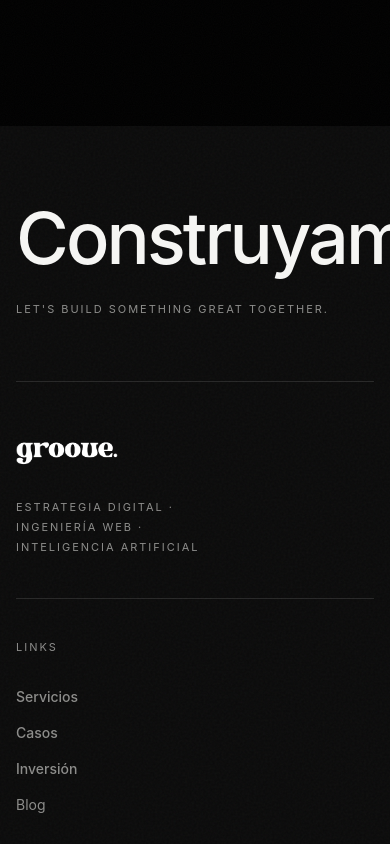
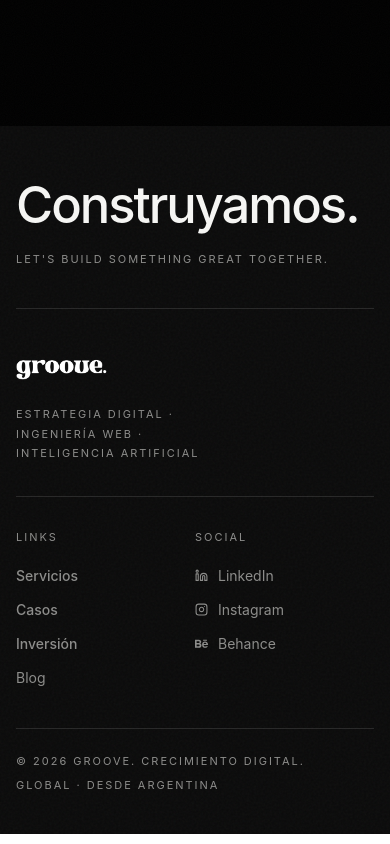
Before and after one commit to yennerichfotografia-design/groove, a React (Vite) app: page /metodo in a window 390 px wide. Shown: the part 2760-3604 px from the top of the page. Built offline with nearby package versions, Linux system fonts and the light colour scheme; a web font is replaced by a local one.

Commit message:
fix: compact footer on mobile (links+social side by side, smaller CTA)

```diff
--- a/src/app/components/Footer.tsx
+++ b/src/app/components/Footer.tsx
@@ -76,44 +76,44 @@ export function Footer() {
         {/* ── CTA statement ──────────────────────────────── */}
         <div
           style={{
-            paddingTop: 'clamp(5rem, 12vw, 10rem)',
-            paddingBottom: 'clamp(4rem, 8vw, 7rem)',
+            paddingTop: 'clamp(3.5rem, 12vw, 10rem)',
+            paddingBottom: 'clamp(2.5rem, 8vw, 7rem)',
             borderBottom: '1px solid var(--rd-line)',
           }}
         >
           <h2
             className="font-display"
             style={{
-              fontSize: 'clamp(4.5rem, 14vw, 13rem)',
-              lineHeight: 0.88,
+              fontSize: 'clamp(3rem, 13vw, 13rem)',
+              lineHeight: 0.9,
               letterSpacing: '-0.04em',
               color: 'var(--rd-fg)',
             }}
           >
             <RevealText>Construyamos.</RevealText>
           </h2>
-          <p className="rd-meta" style={{ marginTop: '2rem' }}>
+          <p className="rd-meta" style={{ marginTop: '1.5rem' }}>
             Let's build something great together.
           </p>
         </div>
 
         {/* ── Columns ──────────────────────────────────── */}
         <div
-          className="grid grid-cols-1 md:grid-cols-[2fr_1fr_1fr]"
+          className="grid grid-cols-2 md:grid-cols-[2fr_1fr_1fr]"
           style={{
-            paddingTop: 'clamp(3rem, 6vw, 5rem)',
-            paddingBottom: 'clamp(3rem, 6vw, 5rem)',
+            paddingTop: 'clamp(2.5rem, 6vw, 5rem)',
+            paddingBottom: 'clamp(2.5rem, 6vw, 5rem)',
           }}
         >
           {/* Brand */}
           <div
-            className="pb-10 md:pb-0 md:pr-16 border-b md:border-b-0 md:border-r"
+            className="col-span-2 md:col-span-1 pb-8 mb-8 md:mb-0 md:pb-0 md:pr-16 border-b md:border-b-0 md:border-r"
             style={{ borderColor: 'var(--rd-line)' }}
           >
             <img
               src={logoImage}
               alt="Groove"
-              className="h-9 w-auto mb-8"
+              className="h-8 md:h-9 w-auto mb-6 md:mb-8"
               style={{ filter: 'brightness(0) invert(1)' }}
             />
             <p
@@ -126,13 +126,13 @@ export function Footer() {
 
           {/* Links */}
           <div
-            className="py-10 md:py-0 md:px-14 border-b md:border-b-0 md:border-r"
+            className="md:px-14 md:border-r"
             style={{ borderColor: 'var(--rd-line)' }}
           >
-            <p className="rd-meta" style={{ marginBottom: '2rem' }}>
+            <p className="rd-meta" style={{ marginBottom: '1.25rem' }}>
               Links
             </p>
-            <nav className="flex flex-col gap-4">
+            <nav className="flex flex-col gap-3.5">
               {navLinks.map(({ id, label }) => (
                 <button
                   key={id}
@@ -166,11 +166,11 @@ export function Footer() {
           </div>
 
           {/* Social */}
-          <div className="pt-10 md:pt-0 md:pl-14">
-            <p className="rd-meta" style={{ marginBottom: '2rem' }}>
+          <div className="md:pl-14">
+            <p className="rd-meta" style={{ marginBottom: '1.25rem' }}>
               Social
             </p>
-            <div className="flex flex-col gap-4">
+            <div className="flex flex-col gap-3.5">
               {socialLinks.map(({ label, href, icon }) => (
                 <a
                   key={label}
```
